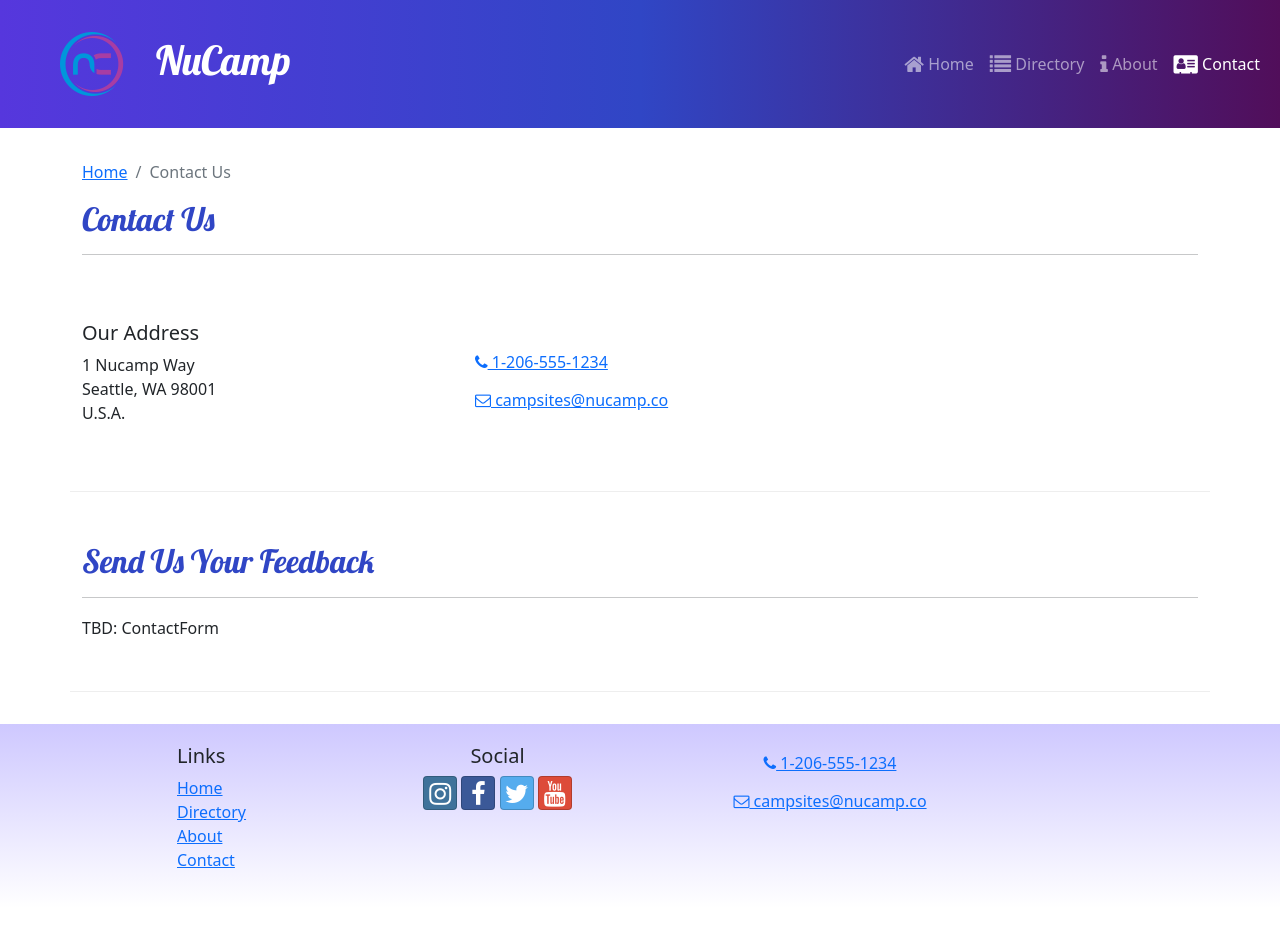
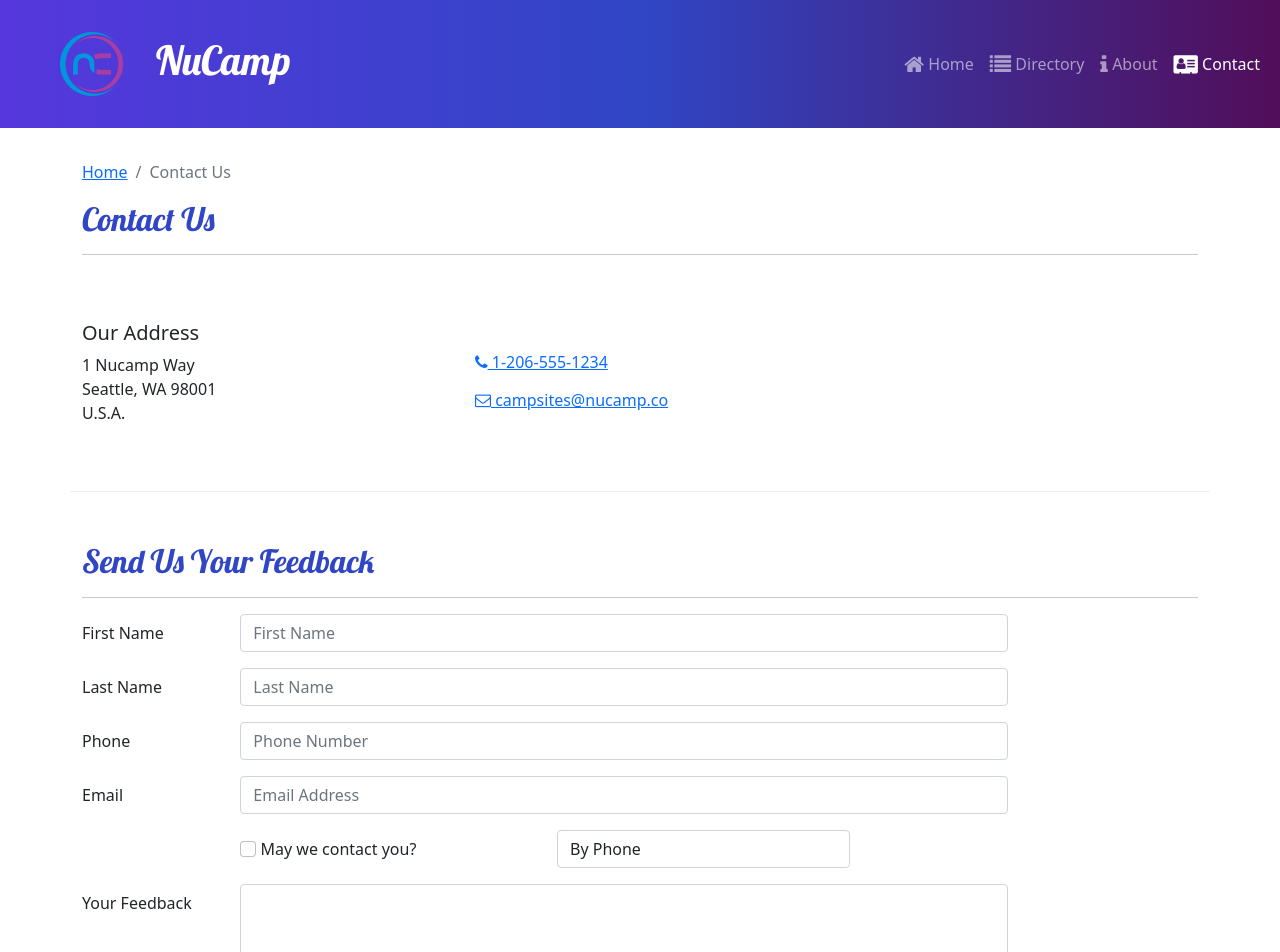
Before and after one commit to usmc-Blockhead/react_site, a React (Create React App) app: page /contact in a window 1280 px wide. Shown: the top 952 px of the page. Before the commit the page ends 908 px from the top, so only its background shows below. Built offline with nearby package versions, Linux system fonts and the light colour scheme.

Commit message:
ContactForm Parts 1 and 2

```diff
--- /dev/null
+++ b/src/components/ContactForm.js
@@ -0,0 +1,82 @@
+import { Button, Label, Col, FormGroup } from 'reactstrap';
+import { Formik, Field, Form } from 'formik';
+
+const ContactForm = () => {
+    return (
+        <Formik
+            initialValues={{
+                firstName: '',
+                lastName: '',
+                phoneNum: '',
+                email: '',
+                agree: false,
+                contactType: 'By Phone',
+                feedback: ''
+            }}
+        >
+            <Form>
+                <FormGroup row>
+                    <Label htmlFor='firstName' md='2'>
+                        First Name
+                    </Label>
+                    <Col md='10'>
+                        <Field className="form-control" name="firstName" placeholder="First Name" />
+                    </Col>
+                </FormGroup>
+                <FormGroup row>
+                    <Label htmlFor='lastName' md='2'>
+                        Last Name
+                    </Label>
+                    <Col md='10'>
+                        <Field className="form-control" name="lastName" placeholder="Last Name" />
+                    </Col>
+                </FormGroup>
+                <FormGroup row>
+                    <Label htmlFor='phoneNum' md='2'>
+                        Phone
+                    </Label>
+                    <Col md='10'>
+                        <Field className="form-control" name="phoneNum" placeholder="Phone Number" />
+                    </Col>
+                </FormGroup>
+                <FormGroup row>
+                    <Label htmlFor='email' md='2'>
+                        Email
+                    </Label>
+                    <Col md='10'>
+                        <Field className="form-control" name="email" placeholder="Email Address"/>
+                    </Col>
+                </FormGroup>
+                <FormGroup row>
+                    <Label check md={{ size: 4, offset: 2 }}>
+                        <Field
+                            name='agree'
+                            type='checkbox'
+                            className='form-check-input'
+                        />{' '}
+                        May we contact you?
+                    </Label>
+                    <Col md='4'>
+                        <Field className="form-control" name='contactType' as='select'>
+                            <option>By Phone</option>
+                            <option>By Email</option>
+                        </Field>
+                    </Col>
+                </FormGroup>
+                <FormGroup row>
+                    <Label htmlFor='feedback' md='2'>
+                        Your Feedback
+                    </Label>
+                    <Col md='10'>
+                        <Field className="form-control" name='feedback' as='textarea' rows='12' />
+                    </Col>
+                </FormGroup>
+                <FormGroup row>
+                </FormGroup>
+            </Form>
+        </Formik>
+    )
+}
+
+
+export default ContactForm;
--- a/src/pages/ContactPage.js
+++ b/src/pages/ContactPage.js
@@ -1,5 +1,6 @@
 import { Container, Col, Row } from 'reactstrap';
 import SubHeader from '../components/SubHeader';
+import ContactForm from '../components/ContactForm';
 
 const ContactPage = () => {
     return (
@@ -39,7 +40,9 @@
                         <h2>Send Us Your Feedback</h2>
                         <hr />
                     </Col>
-                    <Col md='10'>TBD: ContactForm</Col>
+                    <Col md='10'>
+                        <ContactForm />
+                    </Col>
                 </Row>
         </Container>
     )
```
